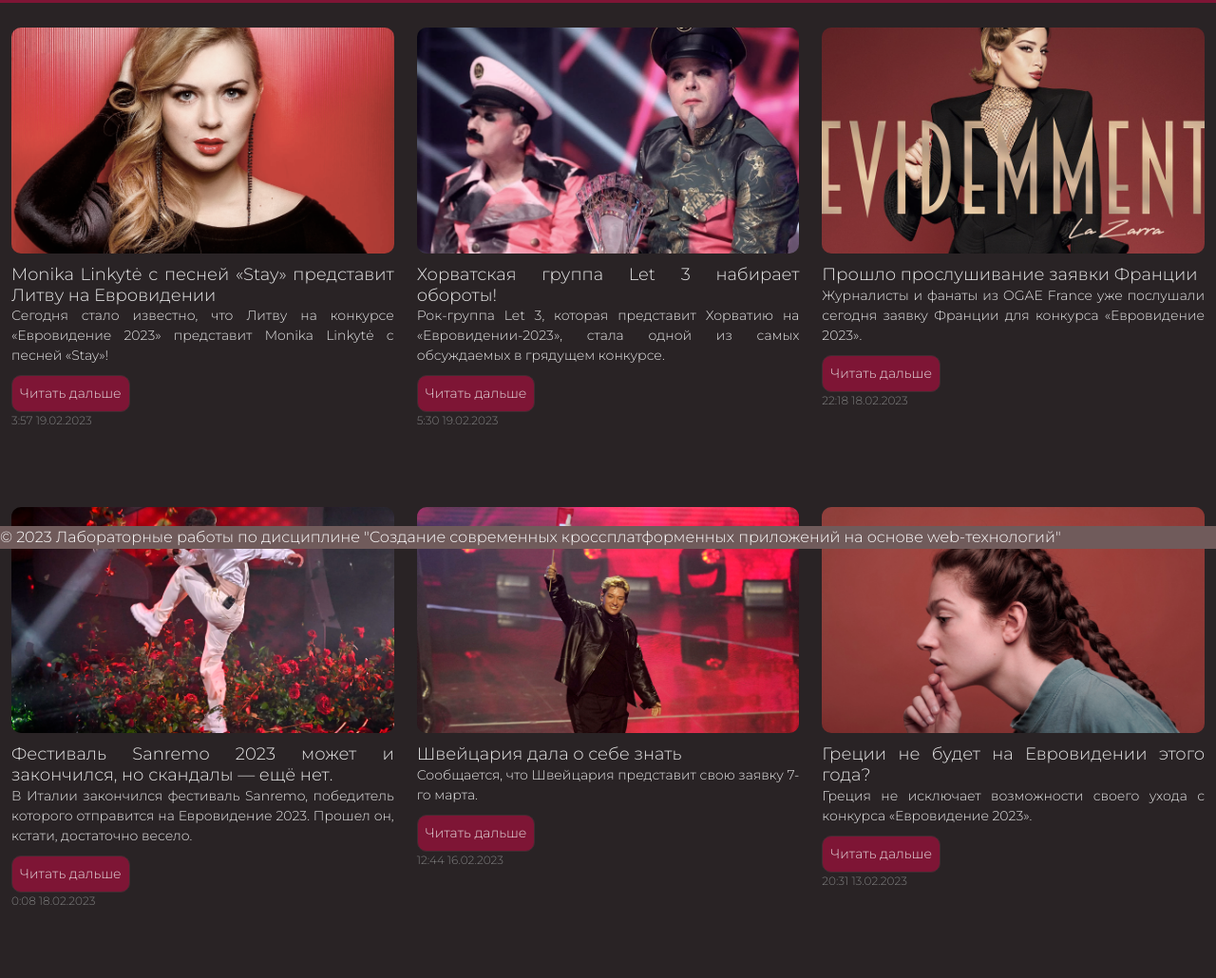
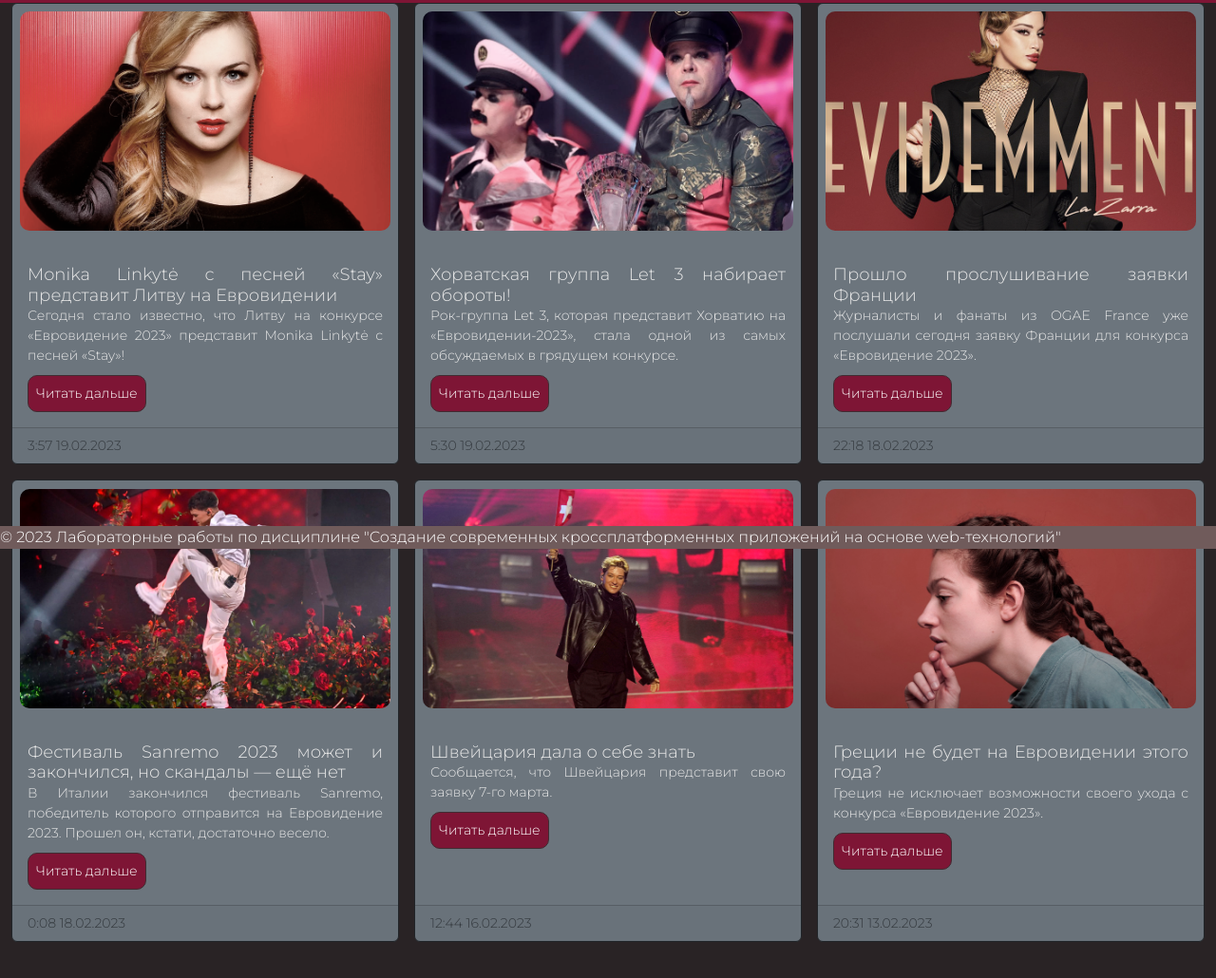
Before and after one commit to KillRiall/web-lab2, a plain HTML site: page all_news.html in a window 1280 px wide. Shown: the part 222-1252 px from the top of the page at 95% size. Drawn offline with nearby package versions, Linux system fonts and the light colour scheme.

Commit message:
Сделал другую концепцию списка

```diff
--- a/all_news.html
+++ b/all_news.html
@@ -18,48 +18,76 @@
     </header>
     <nav class="navbar sticky-top navbar-light nav-pills nav-fill">
           <a class="nav-link" href="index.html">Главная</a>
-          <a class="nav-link" href="all_news.html">Все новости</a>
+          <a class="nav-link disabled" aria-disabled="true" href="all_news.html">Все новости</a>
           <a class="nav-link" href="contacts.html">Контакты</a>
     </nav>
     <div class="container-fluid">
-    <div class="row align-items-start">
+      <div class="row row-cols-1 row-cols-md-3 g-3">
         <div class="col">
-        <img src="images/1.png" alt="Monika Linkytė">
+          <div class="card h-100 text-white border-dark bg-secondary">
+            <img src="images/1.png" class="img-top" alt="Monika Linkytė">
+            <div class="card-body">
               <h5>Monika Linkytė с песней «Stay» представит Литву на Евровидении</h5>
-        <p>Сегодня стало известно, что Литву на конкурсе «Евровидение 2023» представит Monika Linkytė с песней «Stay»!<br> <a href="1.html">Читать дальше</a></p>
-        <p class="time">3:57  19.02.2023</p>
+              <p class="card-text" >Сегодня стало известно, что Литву на конкурсе «Евровидение 2023» представит Monika Linkytė с песней «Stay»!</p>
+              <a class="btn btn-danger" role="button" href="1.html">Читать дальше</a>
+            </div>
+            <p class="card-footer text-muted">3:57  19.02.2023</p>
+          </div>
         </div>
         <div class="col">
-        <img src="images/2.png" alt="Let 3">
+          <div class="card h-100 text-white border-dark bg-secondary">
+            <img src="images/2.png" class="img-top" alt="Let 3">
+            <div class="card-body">
               <h5>Хорватская группа Let 3 набирает обороты!</h5>
-        <p>Рок-группа Let 3, которая представит Хорватию на «Евровидении-2023», стала одной из самых обсуждаемых в грядущем конкурсе.<br> <a href="2.html">Читать дальше</a></p>
-        <p class="time">5:30  19.02.2023</p>
+              <p class="card-text">Рок-группа Let 3, которая представит Хорватию на «Евровидении-2023», стала одной из самых обсуждаемых в грядущем конкурсе.</p>
+              <a class="btn btn-danger" role="button" href="2.html">Читать дальше</a>
+            </div>
+            <p class="card-footer text-muted">5:30  19.02.2023</p>
+          </div>
         </div>
         <div class="col">
-        <img src="images/3.png" alt="Monika Linkytė">
+          <div class="card h-100 text-white border-dark bg-secondary">
+            <img src="images/3.png" class="img-top" alt="La Zarra">
+            <div class="card-body">
               <h5>Прошло прослушивание заявки Франции</h5>
-        <p>Журналисты и фанаты из OGAE France уже послушали сегодня заявку Франции для конкурса «Евровидение 2023».<br> <a href="3.html">Читать дальше</a></p>
-        <p class="time">22:18  18.02.2023</p>
+              <p class="card-text">Журналисты и фанаты из OGAE France уже послушали сегодня заявку Франции для конкурса «Евровидение 2023».</p>
+              <a class="btn btn-danger" role="button" href="3.html">Читать дальше</a>
+            </div>
+            <p class="card-footer text-muted">22:18  18.02.2023</p>
           </div>
         </div>
-    <div class="row align-items-start">
         <div class="col">
-        <img src="images/4.png" alt="Blanco">
-        <h5>Фестиваль Sanremo 2023 может и закончился, но скандалы — ещё нет.</h5>
-        <p>В Италии закончился фестиваль Sanremo, победитель которого отправится на Евровидение 2023. Прошел он, кстати, достаточно весело.<br> <a href="4.html">Читать дальше</a></p>
-        <p class="time">0:08  18.02.2023</p>
+          <div class="card h-100 text-white border-dark bg-secondary">
+            <img src="images/4.png" class="img-top" alt="Blanco">
+            <div class="card-body">
+              <h5>Фестиваль Sanremo 2023 может и закончился, но скандалы — ещё нет</h5>
+              <p class="card-text">В Италии закончился фестиваль Sanremo, победитель которого отправится на Евровидение 2023. Прошел он, кстати, достаточно весело.</p>
+              <a class="btn btn-danger" role="button" href="4.html">Читать дальше</a>
+            </div>
+            <p class="card-footer text-muted">0:08  18.02.2023</p>
+          </div>
         </div>
         <div class="col">
-        <img src="images/5.png" alt="Мариус Бэр">
+          <div class="card h-100 text-white border-dark bg-secondary">
+            <img src="images/5.png" class="img-top" alt="Мариус Бэр">
+            <div class="card-body">
               <h5>Швейцария дала о себе знать</h5>
-        <p>Сообщается, что Швейцария представит свою заявку 7-го марта.<br> <a href="5.html">Читать дальше</a></p>
-        <p class="time">12:44  16.02.2023</p>
+              <p class="card-text">Сообщается, что Швейцария представит свою заявку 7-го марта.</p>
+              <a class="btn btn-danger" role="button" href="5.html">Читать дальше</a>
+            </div>
+            <p class="card-footer text-muted">12:44  16.02.2023</p>
+          </div>
         </div>
         <div class="col">
-        <img src="images/6.png" alt="Amanda Tenfjord">
+          <div class="card h-100 text-white border-dark bg-secondary">
+            <img src="images/6.png" class="img-top" alt="Amanda Tenfjord">
+            <div class="card-body">
               <h5>Греции не будет на Евровидении этого года?</h5>
-        <p>Греция не исключает возможности своего ухода с конкурса «Евровидение 2023».<br> <a href="6.html">Читать дальше</a></p>
-        <p class="time">20:31  13.02.2023</p>
+              <p class="card-text">Греция не исключает возможности своего ухода с конкурса «Евровидение 2023».</p>
+              <a class="btn btn-danger" role="button" href="6.html">Читать дальше</a>
+            </div>
+            <p class="card-footer text-muted">20:31  13.02.2023</p>
+          </div>
         </div>
       </div>
     </div>
--- a/styles/main_style.css
+++ b/styles/main_style.css
@@ -69,16 +69,15 @@ a.nav-link:hover{
     font-size: 20px;
     color: #e7e7e7;
 }
-.col{
-    padding: 2%;
+.card{
     text-align:justify;
 }
 @media screen and (min-width: 800px)
 {
-    .col h5{
+    .card h5{
         font-size: 18px;
     }
-    .col p{
+    .card p{
         font-size: 14px;
     }
     p.time{
@@ -87,44 +86,39 @@ a.nav-link:hover{
 }
 @media screen and (max-width: 800px)
 {
-    .col h5{
+    .card h5{
         font-size: 16px;
     }
-    .col p{
+    .card p{
         font-size: 12px;
     }
     p.time{
         font-size: 10px;
     }
 }
-.col img{
-    max-width: 100%;
+.card img{
+    max-width: 96%;
     display:block;
     border-radius: 10px;
+    margin:2%;
 }
-.col a{
+.card a{
     margin-top: 10px;
-    display: inline-block;
     vertical-align: top;
     padding: 8px 8px;
     border: 1px solid #412c32;
     border-radius: 10px;
     text-decoration: none;
-    color:#e4d7db;
     font-size: 14px;
     background: #7e1535;
     margin-top: 10px;
 }
-.col h5{
+.card h5{
     margin:0px;
     margin-top: 12px;
 }
-.col p{
+.card p{
     margin-bottom: 0px;
-}
-p.time{
-    color:grey;
-    margin-bottom: 30px;
 }
 .contacts{
     color: #e7e7e7ee;
--- a/styles/news_style.css
+++ b/styles/news_style.css
@@ -7,12 +7,14 @@ img{
     border-radius: 10px;
     display: block;
     margin-left: auto;
-    margin-right: auto
+    margin-right: auto;
+    margin-bottom: 20px;
 }
 iframe{
     display: block;
     margin-left: auto;
-    margin-right: auto
+    margin-right: auto;
+    margin-bottom: 20px;
 }
 .container-fluid p{
     text-align:justify;
```
Also changed, not shown: 1.html (+0 -2 lines), contacts.html (+1 -1 lines), index.html (+28 -15 lines). Lines whose indentation alone changed are shown as unchanged.
